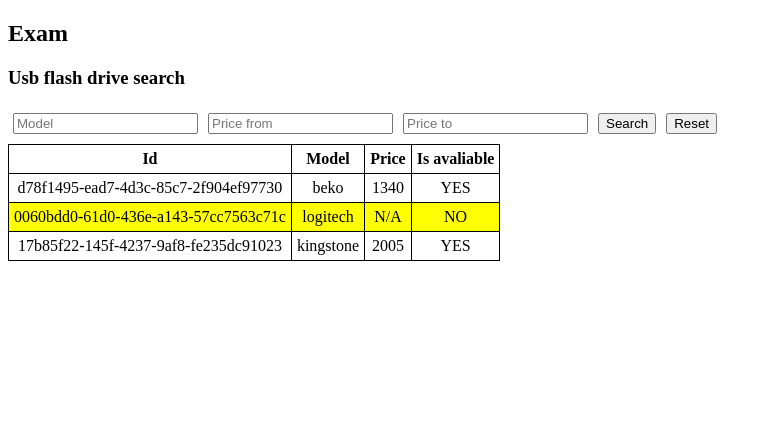
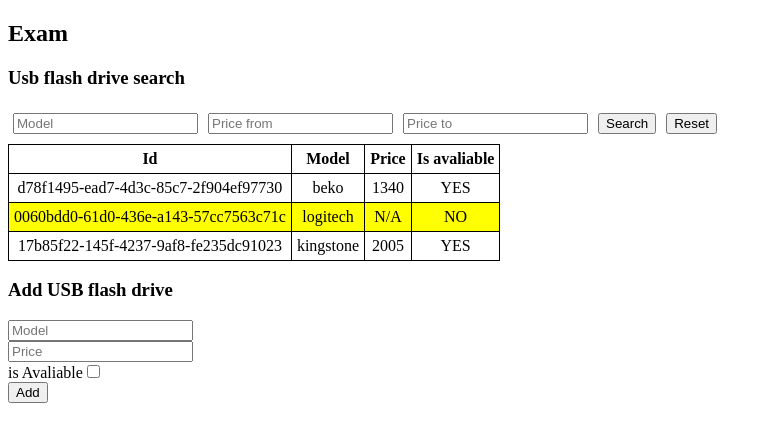
Before and after one commit to D1mitri-shoshiashvili/mideterm_2, an Angular app in the folder midterm2/: page / in a window 1280 px wide. Shown: the top 442 px of the page, without its empty margins (0-772 px from the left). Built offline with nearby package versions, Linux system fonts and the light colour scheme.

Commit message:
4.1 is done

```diff
--- /dev/null
+++ b/midterm2/src/app/add-item/add-item.css
@@ -0,0 +1,3 @@
+.form-item{
+    padding-bottom: 5px;
+}
--- /dev/null
+++ b/midterm2/src/app/add-item/add-item.html
@@ -0,0 +1,18 @@
+<h3>Add USB flash drive</h3>
+
+
+<form [formGroup]="form">
+    <div class="class-item">
+        <input type="text" formControlName="modelName" placeholder="Model">
+    </div>
+    <div class="class-item">
+          <input type="number" formControlName="price" placeholder="Price">
+    </div>
+    <div class="class-item">
+        <label for="chk-isAvaliable">is Avaliable</label>
+        <input type="checkbox" formControlName="isAvaliable" id="chk-isAvaliable">
+    </div>
+    <div class="form-item">
+        <button type="submit">Add</button>
+    </div>
+</form>
--- /dev/null
+++ b/midterm2/src/app/add-item/add-item.ts
@@ -0,0 +1,24 @@
+import { Component } from '@angular/core';
+import { FormControl, FormGroup, ReactiveFormsModule, Validators } from '@angular/forms';
+
+@Component({
+  selector: 'app-add-item',
+  imports: [ReactiveFormsModule],
+  templateUrl: './add-item.html',
+  styleUrl: './add-item.css',
+})
+export class AddItem {
+  form = new FormGroup({
+    modelName: new FormControl('',[
+      Validators.required,
+      Validators.minLength(3),
+      Validators.maxLength(50)
+    ]),
+    price: new FormControl< | null>(null,[
+      Validators.required,
+
+      Validators.min(0)
+    ]),
+    isAvaliable: new FormControl(false)
+  });
+}
--- a/midterm2/src/app/app.html
+++ b/midterm2/src/app/app.html
@@ -1,2 +1,3 @@
 <h2>Exam</h2>
 <app-usb-search></app-usb-search>
+<app-add-item></app-add-item>
--- a/midterm2/src/app/app.ts
+++ b/midterm2/src/app/app.ts
@@ -1,9 +1,10 @@
 import { Component, signal } from '@angular/core';
 import { UsbSearch } from './usb-search/usb-search';
+import { AddItem } from './add-item/add-item';
 
 @Component({
   selector: 'app-root',
-  imports: [UsbSearch],
+  imports: [UsbSearch, AddItem],
   templateUrl: './app.html',
   styleUrl: './app.css'
 })
```
Also changed, not shown: 1 other file (tests, documents, lock files or other folders).
